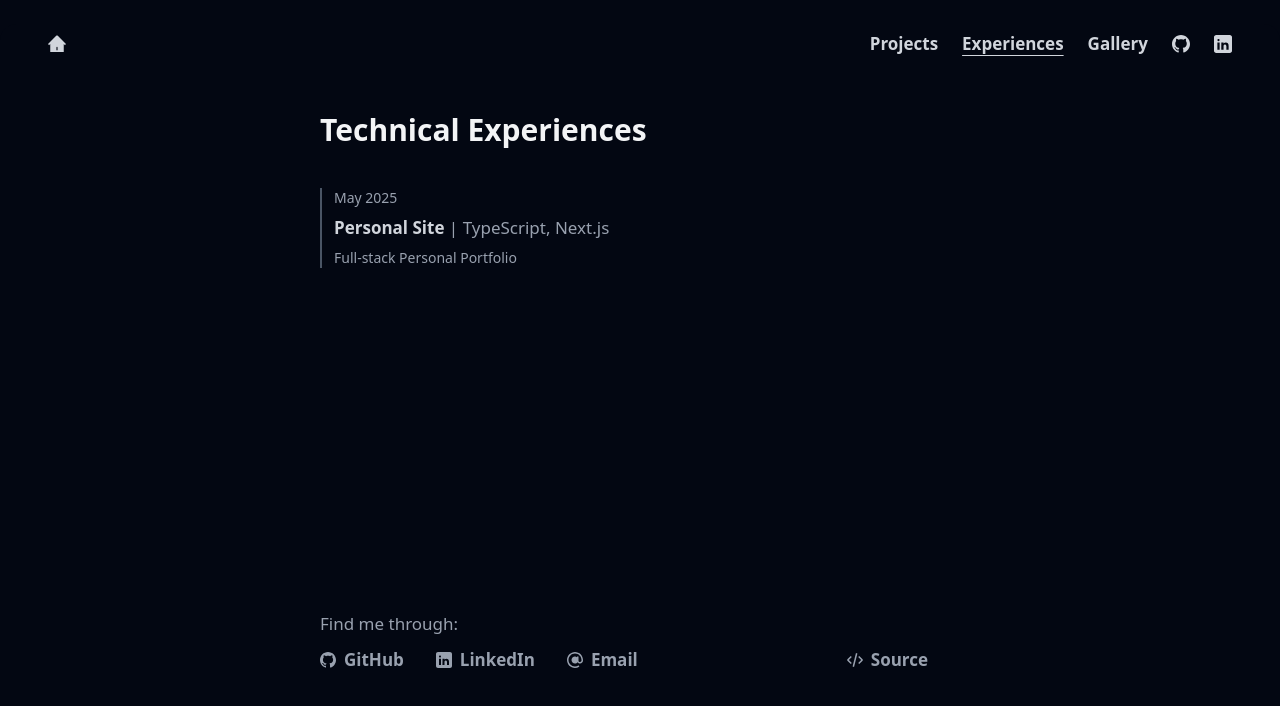
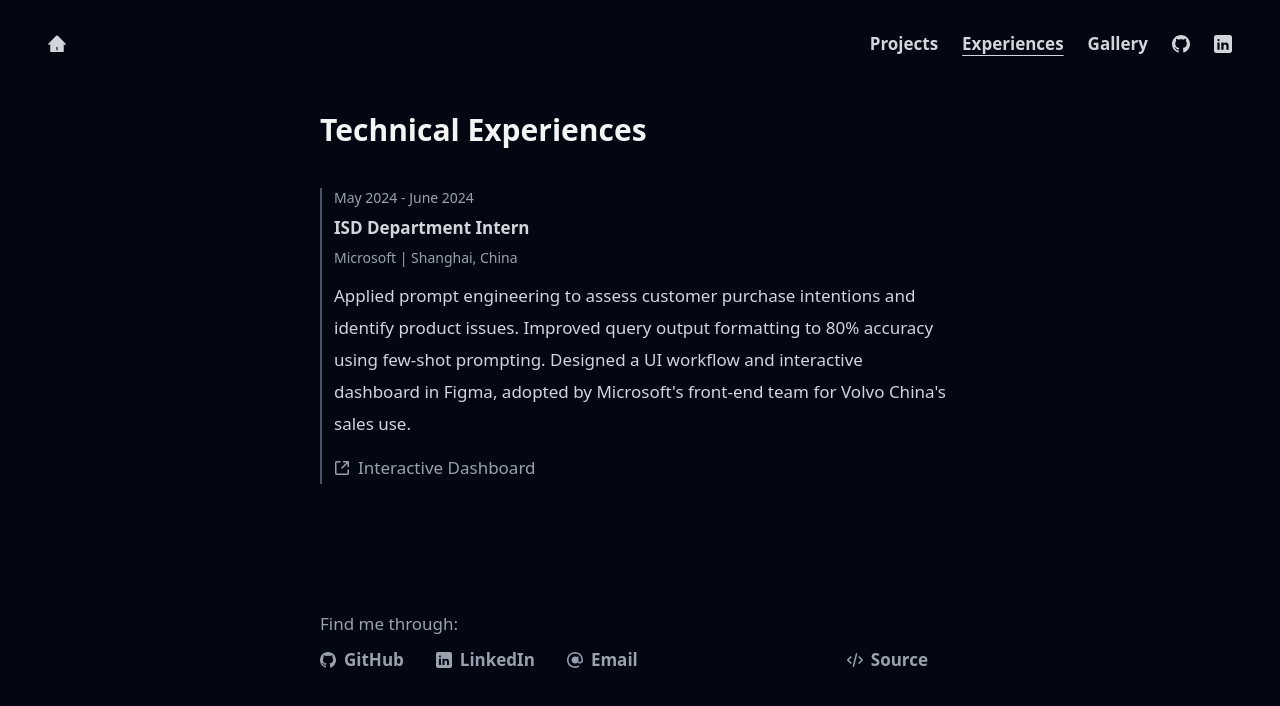
Before and after one commit to Eddiehann/personal-site, a Next.js app: page /experiences in a window 1280 px wide. Shown: the top 706 px of the page. Built offline with nearby package versions, Linux system fonts and the light colour scheme.

Commit message:
Complete layout structure for the Experiences page.

```diff
--- a/app/experiences/page.tsx
+++ b/app/experiences/page.tsx
@@ -1,12 +1,12 @@
 import React from 'react'
+import Image from "next/image";
 
 const experiences = () => {
 
   const sectionLayout=`
     grid gap-1 px-3
-    border-l-2 border-gray-600 hover:border-gray-400
-    transition ease-in-out duration-300
-    hover:translate-x-2 hover:-translate-y-1`;
+    border-l-2 border-gray-600
+    transition ease-in-out duration-300`;
 
   return (
     <div className="grid gap-8 py-2 font-normal">
@@ -16,13 +16,43 @@ const experiences = () => {
       </section>
 
       <section className={sectionLayout}>
-        <div className="font-normal text-sm">May 2025</div>
-        <div>
-          <span className="font-semibold text-gray-300">Personal Site</span>
-          <span className="font-normal"> | TypeScript, Next.js</span>
-        </div>
-        <div className="font-normal text-sm">Full-stack Personal Portfolio</div>
+        <div className="font-normal text-sm">May 2024 - June 2024</div>
+        <div className="font-semibold text-gray-300">ISD Department Intern</div>
+        <div className="font-normal text-sm">Microsoft | Shanghai, China</div>
+
+        <div className="py-2 text-gray-300">Applied prompt engineering to assess customer purchase intentions and identify product issues.
+          Improved query output formatting to 80% accuracy using few-shot prompting.
+          Designed a UI workflow and interactive dashboard in Figma,
+          adopted by Microsoft&apos;s front-end team for Volvo China&apos;s sales use.</div>
+
+        <a
+          className="flex gap-2 transition duration-200 ease-in-out
+            hover:translate-x-1 hover:text-gray-300"
+          href="https://www.figma.com/proto/2hzGKfukwy5SZp2kDdTdWS/VOC-V1?node-id=2217-255&t=D5NnkOWiN40e3ySe-1"
+          target="_blank"
+          rel="noopener noreferrer"
+        >
+          <Image
+            src="/external.svg"
+            alt="external icon"
+            width={16}
+            height={16}
+          />
+          <div className="">
+            Interactive Dashboard
+          </div>
+        </a>
+
+        {/* <div className="hidden sm:block">
+          <Image
+            src="/VOC.png"
+            alt="VOC Dashboard"
+            width={720}
+            height={512}
+          />
+        </div> */}
       </section>
+
     </div>
   )
 }
```
Also changed, not shown: public/VOC.png (added), public/external.svg (added).
